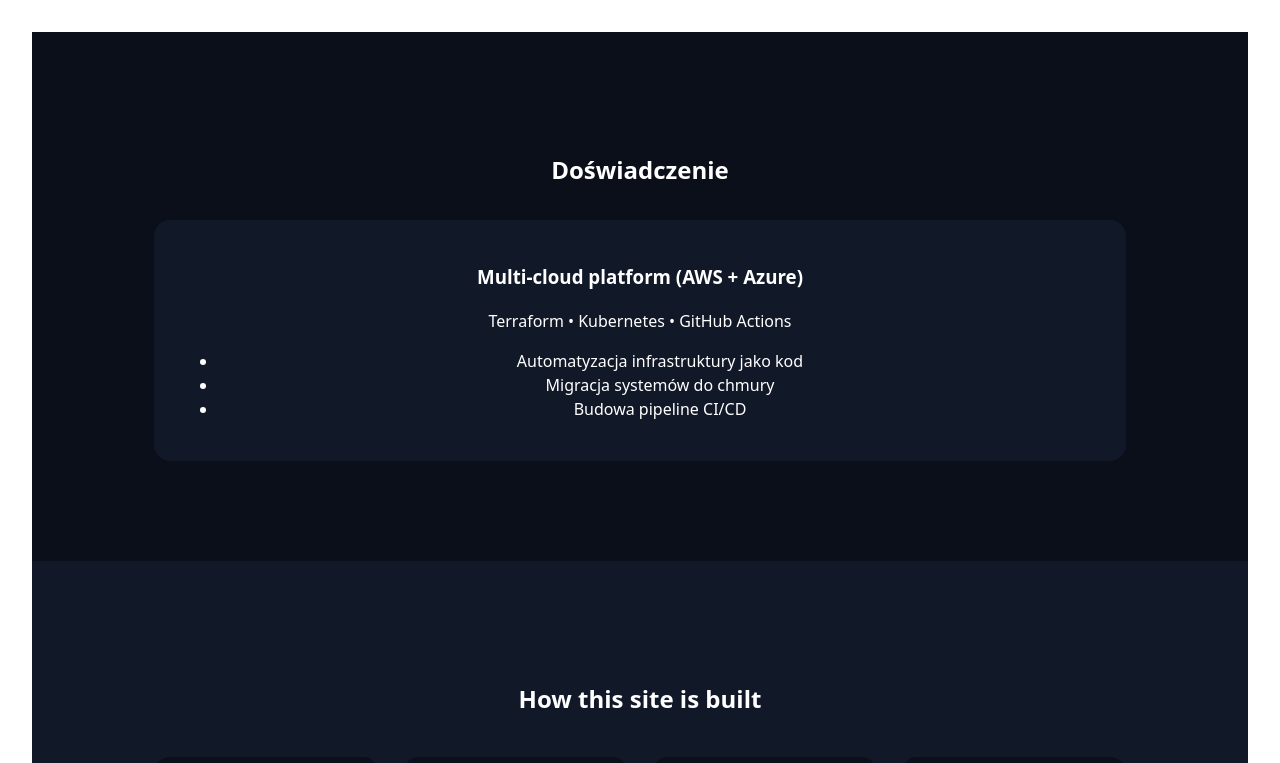
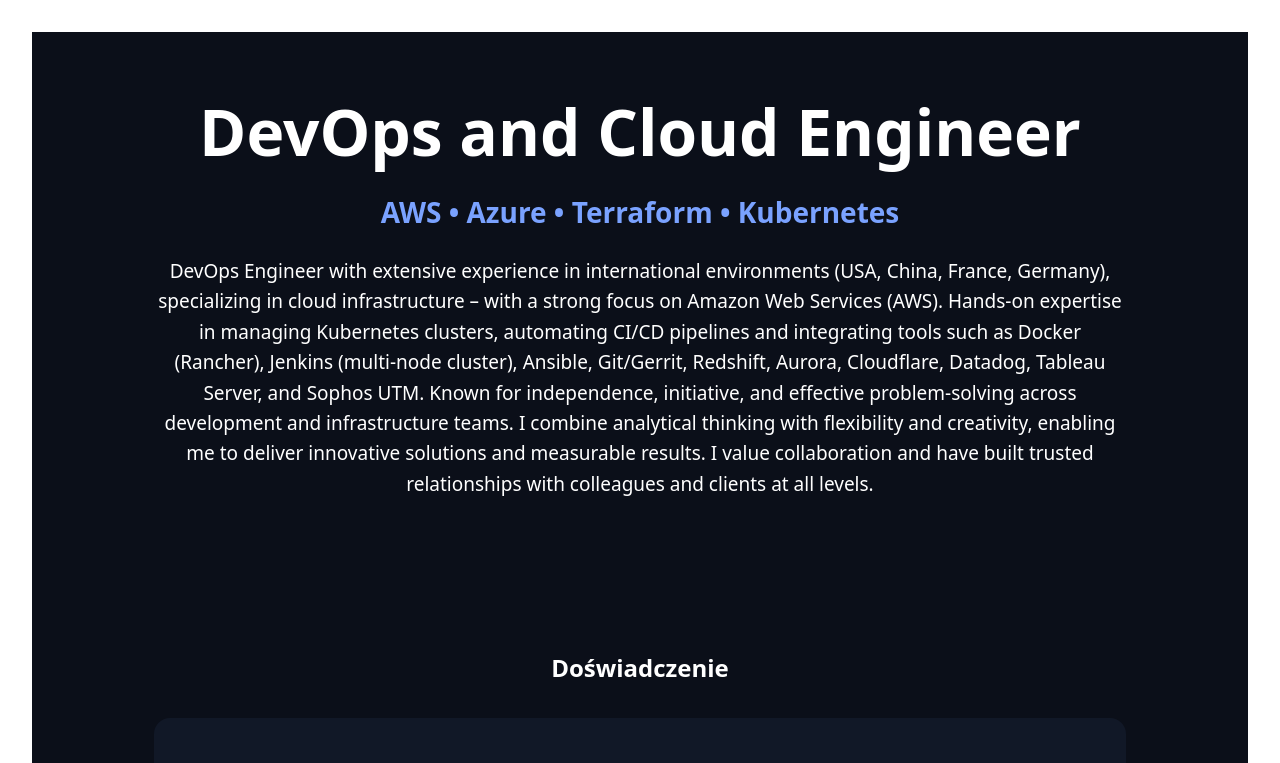
Before and after one commit to GravityZap/devops-portfolio, a React (Vite) app: page / in a window 1280 px wide. Shown: the top 763 px of the page. Built offline with nearby package versions, Linux system fonts and the light colour scheme.

Commit message:
pipeline refinment

```diff
--- a/src/App.jsx
+++ b/src/App.jsx
@@ -5,12 +5,14 @@
 import About from "./components/About";
 import DevOps from "./components/DevOps";
 import Experience from "./components/Experience";
+import Hero from "./components/Hero";
 
 function App() {
   const [count, setCount] = useState(0)
 
   return (
     <>
+    <Hero />
     <Experience />
     <DevOps />
     <About />
--- a/src/components/About.jsx
+++ b/src/components/About.jsx
@@ -1,3 +1,4 @@
+const env = import.meta.env.VITE_ENV;
 export default function About() {
     return (
       <section style={styles.section}>
@@ -8,6 +9,9 @@
           środowisk cloudowych, automatyzacji infrastruktury i budowie
           bezpiecznych pipeline’ów CI/CD.
         </p>
+        <p>
+        <h3>{env === "production" ? "Production" : "Preview"} environment</h3>
+        </p>
       </section>
     );
   }
--- a/src/components/Hero.jsx
+++ b/src/components/Hero.jsx
@@ -1,19 +1,27 @@
 export default function Hero() {
     return (
       <section style={styles.section}>
-        <h1 style={styles.h1}>DevOps Engineer</h1>
+        <h1 style={styles.h1}>DevOps and Cloud Engineer</h1>
         <h2 style={styles.h2}>AWS • Azure • Terraform • Kubernetes</h2>
         <p style={styles.p}>
-          Wieloletnie doświadczenie w międzynarodowych projektach.
-          Projektuję, automatyzuję i skaluję platformy chmurowe.
+        DevOps Engineer with extensive experience in international environments
+        (USA, China, France, Germany), specializing in cloud infrastructure
+        – with a strong focus on Amazon Web Services (AWS).
+        Hands-on expertise in managing Kubernetes clusters, automating CI/CD pipelines
+        and integrating tools such as Docker (Rancher), Jenkins (multi-node cluster),
+        Ansible, Git/Gerrit, Redshift, Aurora, Cloudflare, Datadog, Tableau Server, and Sophos UTM.
+        Known for independence, initiative, and effective problem-solving across development
+        and infrastructure teams. I combine analytical thinking with flexibility and creativity,
+        enabling me to deliver innovative solutions and measurable results. I value collaboration
+        and have built trusted relationships with colleagues and clients at all levels.
         </p>
       </section>
     );
   }
 
   const styles = {
-    section: { minHeight: "100vh", padding: "120px 10%", background: "#0b0f19", color: "white" },
+    section: { minHeight: "10vh", padding: "12px 10%", background: "#0b0f19", color: "white" },
     h1: { fontSize: "64px", marginBottom: 20 },
     h2: { fontSize: "28px", color: "#7aa2ff" },
-    p: { maxWidth: 700, fontSize: 18, lineHeight: 1.6 }
+    p: { maxWidth: 1000, fontSize: 19, lineHeight: 1.6 }
   };
```
Also changed, not shown: 2 other files (tests, documents, lock files or other folders).
